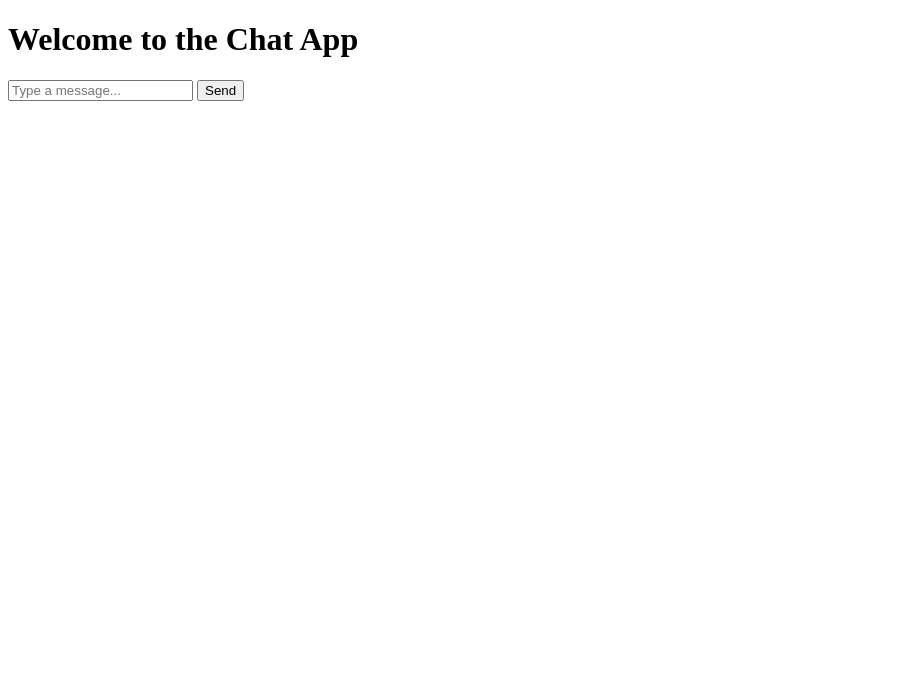
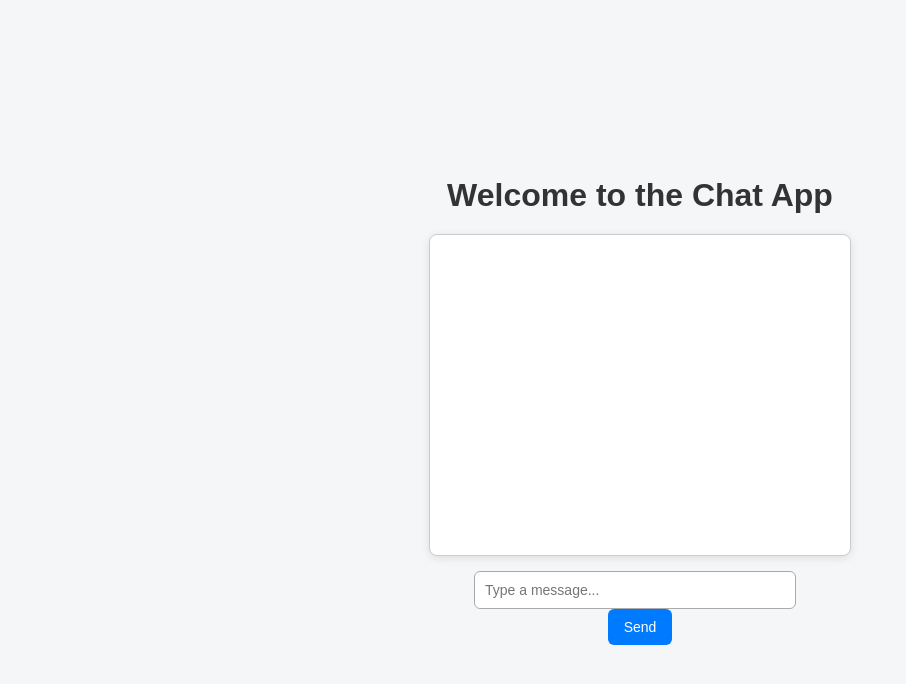
Before and after one commit to HostServer001/chatWith, a plain HTML site: page templates/index.html in a window 1280 px wide. Shown: the whole page, without its empty margins (0-906 px from the left). Drawn offline with nearby package versions, Linux system fonts and the light colour scheme; no server answers.

Commit message:
Update index.html

```diff
--- a/templates/index.html
+++ b/templates/index.html
@@ -2,6 +2,79 @@
 <html>
 <head>
   <title>Chat App</title>
+  <style>
+  body {
+    font-family: Arial, sans-serif;
+    background-color: #f4f6f8;
+    margin: 0;
+    padding: 0;
+    display: flex;
+    flex-direction: column;
+    align-items: center;
+    justify-content: center;
+    height: 100vh;
+  }
+
+  h1 {
+    color: #333;
+    margin-bottom: 20px;
+  }
+
+  #chat {
+    width: 400px;
+    height: 300px;
+    background-color: #ffffff;
+    border: 1px solid #ccc;
+    border-radius: 8px;
+    padding: 10px;
+    overflow-y: auto;
+    box-shadow: 0 2px 8px rgba(0, 0, 0, 0.1);
+    margin-bottom: 15px;
+  }
+
+  #chat p {
+    margin: 5px 0;
+    padding: 6px 10px;
+    background-color: #e1f5fe;
+    border-radius: 6px;
+    word-wrap: break-word;
+  }
+
+  #message {
+    width: 300px;
+    padding: 10px;
+    border: 1px solid #aaa;
+    border-radius: 6px;
+    font-size: 14px;
+    margin-right: 10px;
+  }
+
+  button {
+    padding: 10px 16px;
+    background-color: #007bff;
+    color: white;
+    border: none;
+    border-radius: 6px;
+    font-size: 14px;
+    cursor: pointer;
+    transition: background-color 0.3s ease;
+  }
+
+  button:hover {
+    background-color: #0056b3;
+  }
+
+  @media (max-width: 500px) {
+    #chat {
+      width: 90%;
+    }
+
+    #message {
+      width: 60%;
+    }
+  }
+</style>
+
   <script src="https://cdn.socket.io/4.5.4/socket.io.min.js"></script>
 </head>
 <body>
```
